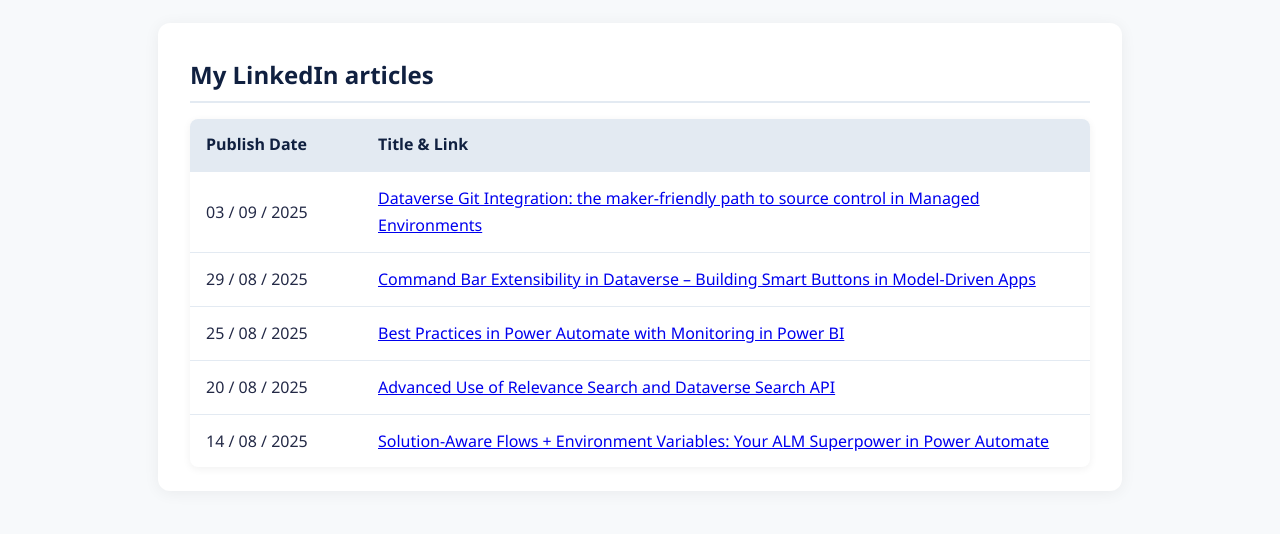
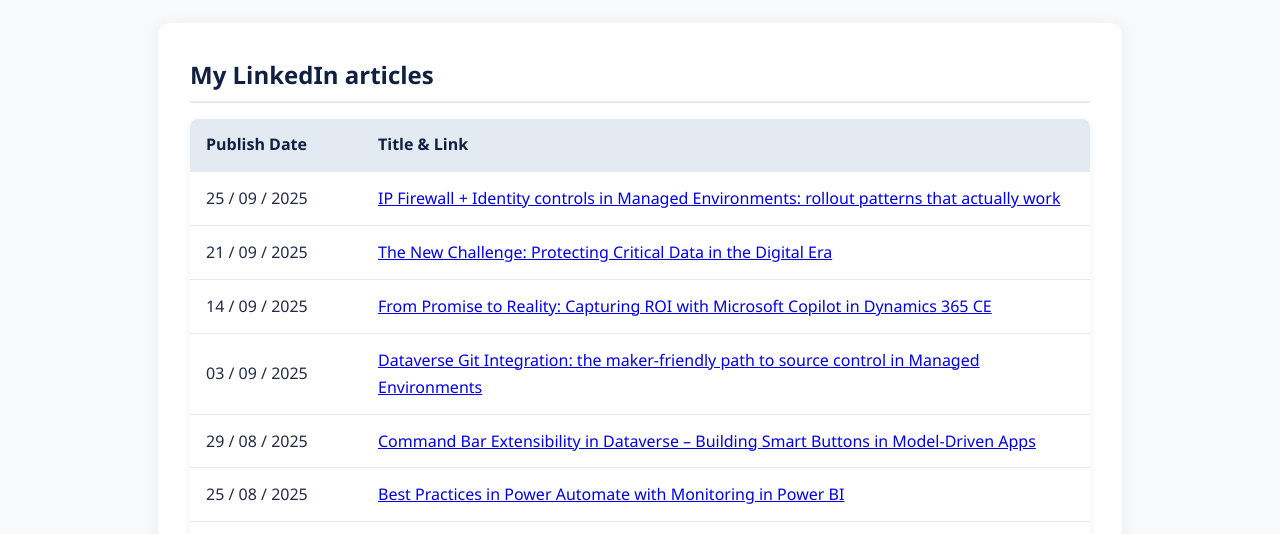
Before and after one commit to atorresc/argelistorres, a website: page articulos.html in a window 1280 px wide. Shown: the part 224-758 px from the top of the page. Drawn offline with Linux system fonts and the light colour scheme.

Commit message:
Update Articles

```diff
--- a/articulos.html
+++ b/articulos.html
@@ -39,6 +39,31 @@
                 </tr>
             </thead>
             <tbody>
+                <tr>
+                    <td>25 / 09 / 2025</td>
+                    <td>
+                        <a href="https://www.linkedin.com/posts/argelis-torres-9a415044_dataverse-ip-firewall-identity-controls-activity-7376978839379267584-VJSR?utm_source=share&utm_medium=member_desktop&rcm=ACoAAAlGpowBup8pdg1UjQUiDMsPrrwLe0qz5Dk" target="_blank" rel="noopener">
+                            IP Firewall + Identity controls in Managed Environments: rollout patterns that actually work
+                        </a>
+                    </td>
+                </tr>
+                <tr>
+                    <td>21 / 09 / 2025</td>
+                    <td>
+                        <a href="https://www.linkedin.com/posts/argelis-torres-9a415044_data-shielding-in-dynamics-365-an-integrated-activity-7375680240129425408-_dfP?utm_source=share&utm_medium=member_desktop&rcm=ACoAAAlGpowBup8pdg1UjQUiDMsPrrwLe0qz5Dk" target="_blank" rel="noopener">
+                            The New Challenge: Protecting Critical Data in the Digital Era
+                        </a>
+                    </td>
+                </tr>
+
+                <tr>
+                    <td>14 / 09 / 2025</td>
+                    <td>
+                        <a href="https://www.linkedin.com/posts/argelis-torres-9a415044_unlock-roi-with-copilot-in-dynamics-365-sales-activity-7373143518195638272-JqRC?utm_source=share&utm_medium=member_desktop&rcm=ACoAAAlGpowBup8pdg1UjQUiDMsPrrwLe0qz5Dk" target="_blank" rel="noopener">
+                            From Promise to Reality: Capturing ROI with Microsoft Copilot in Dynamics 365 CE
+                        </a>
+                    </td>
+                </tr>
                 <tr>
                     <td>03 / 09 / 2025</td>
                     <td>
```
